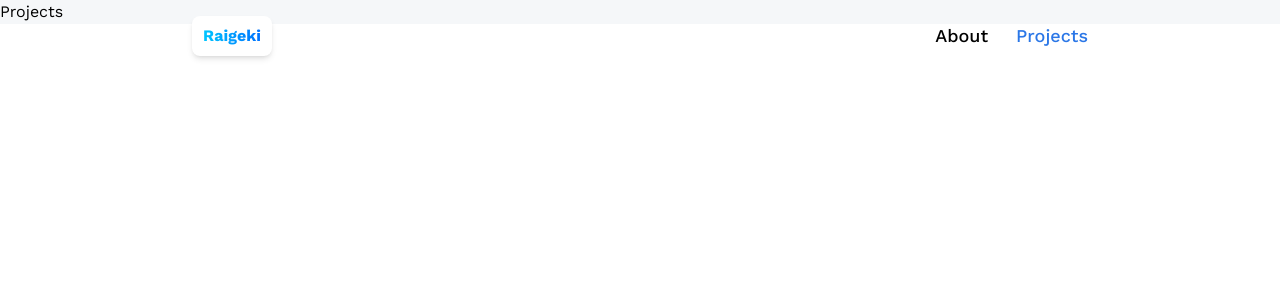
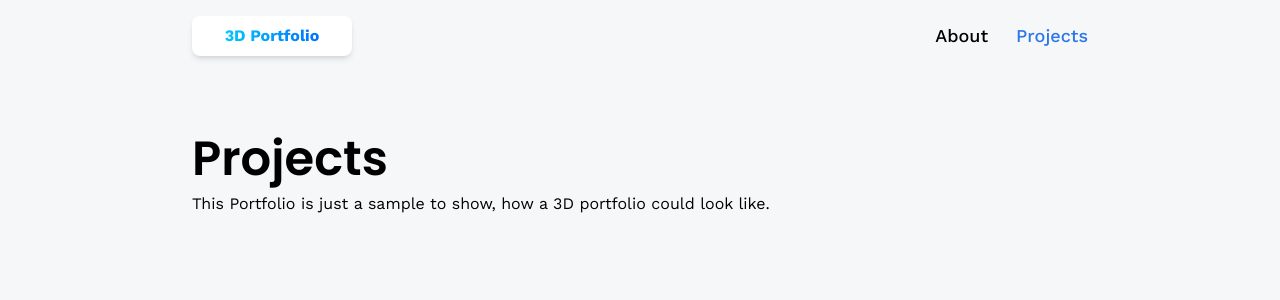
Before and after one commit to RobinRuf/ThreeJS_Portfolio, a React (Vite) app: page /projects in a window 1280 px wide. Shown: the top 300 px of the page. Built offline with nearby package versions, Linux system fonts and the light colour scheme.

Commit message:
feat(pages): finished all template pages

```diff
--- a/src/components/Navbar.tsx
+++ b/src/components/Navbar.tsx
@@ -5,9 +5,9 @@ const Navbar = () => {
     <header className="header">
       <NavLink
         to="/"
-        className="w-20 h-10 rounded-lg bg-white items-center justify-center flex font-bold shadow-md"
+        className="w-40 h-10 rounded-lg bg-white items-center justify-center flex font-bold shadow-md"
       >
-        <p className="blue-gradient_text">Raigeki</p>
+        <p className="blue-gradient_text">3D Portfolio</p>
       </NavLink>
       <nav className="flex text-lg gap-7 font-medium">
         <NavLink
--- a/src/pages/About.tsx
+++ b/src/pages/About.tsx
@@ -1,8 +1,11 @@
 const About = () => {
   return (
-    <div>
-      <p>About</p>
-    </div>
+    <section className="relative flex lg:flex-row flex-col max-container">
+      <div className="flex-1 min-w[50%] flex flex-col">
+        <h1 className="head-text">About</h1>
+        <p>This Portfolio is just a sample to show, how a 3D portfolio could look like.</p>
+      </div>
+    </section>
   );
 };
 
--- a/src/pages/Home.tsx
+++ b/src/pages/Home.tsx
@@ -37,7 +37,7 @@ const Home = () => {
       screenPosition = [0, -4, -4];
     }
 
-    return [screenScale, screenPosition, rotation];
+    return [screenScale, screenPosition];
   };
 
   const [planeScale, planePosition] = adjustPlaneForScreenSize();
@@ -76,8 +76,8 @@ const Home = () => {
           <Plane
             isRotating={isRotating}
             rotation={[0, 20, 0]}
-            planeScale={planeScale}
-            planePosition={planePosition}
+            scale={planeScale}
+            position={planePosition}
           />
         </Suspense>
       </Canvas>
--- a/src/pages/Projects.tsx
+++ b/src/pages/Projects.tsx
@@ -1,8 +1,11 @@
 const Projects = () => {
   return (
-    <div>
-      <p>Projects</p>
-    </div>
+    <section className="relative flex lg:flex-row flex-col max-container">
+      <div className="flex-1 min-w[50%] flex flex-col">
+        <h1 className="head-text">Projects</h1>
+        <p>This Portfolio is just a sample to show, how a 3D portfolio could look like.</p>
+      </div>
+    </section>
   );
 };
 
```
